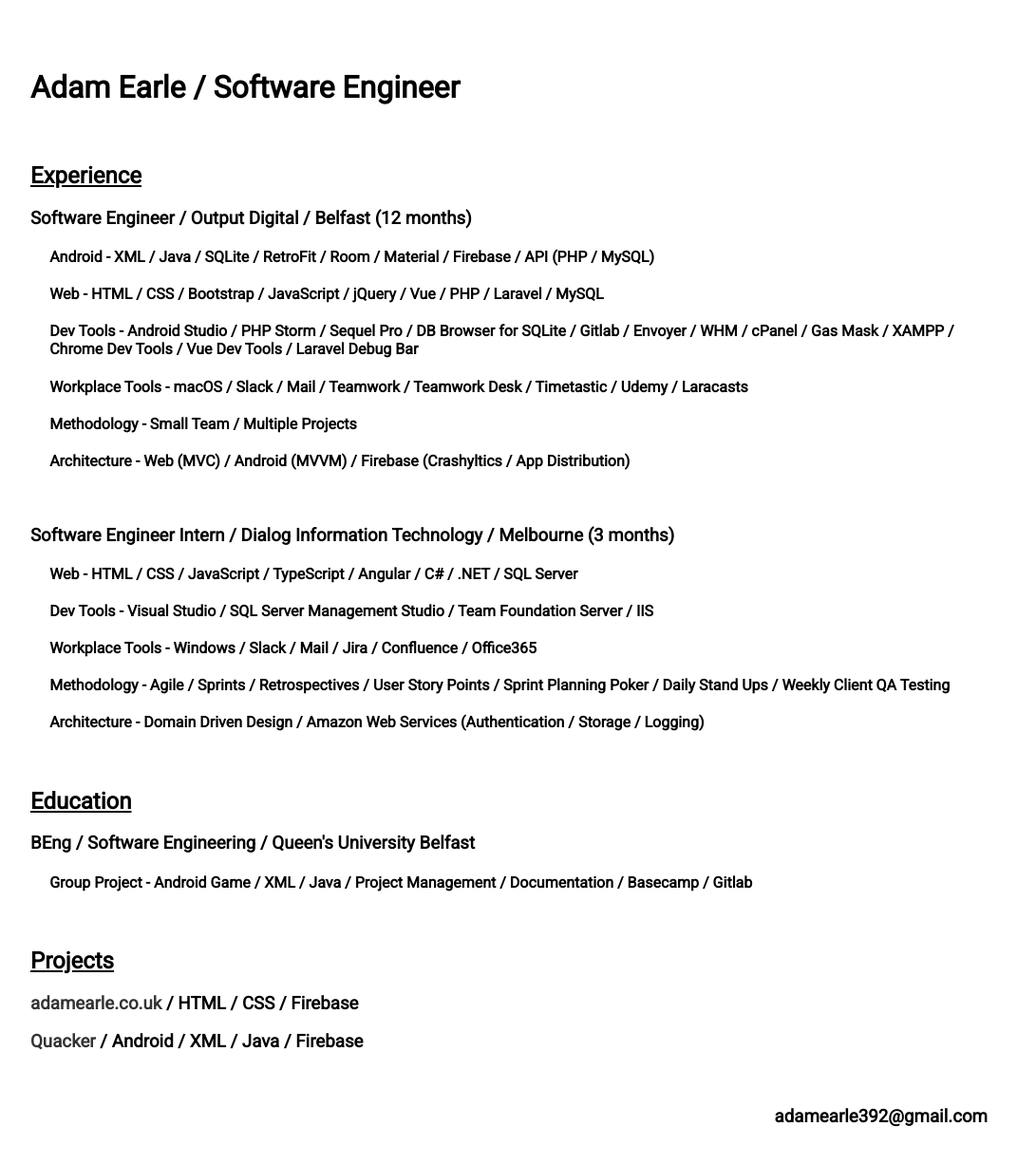
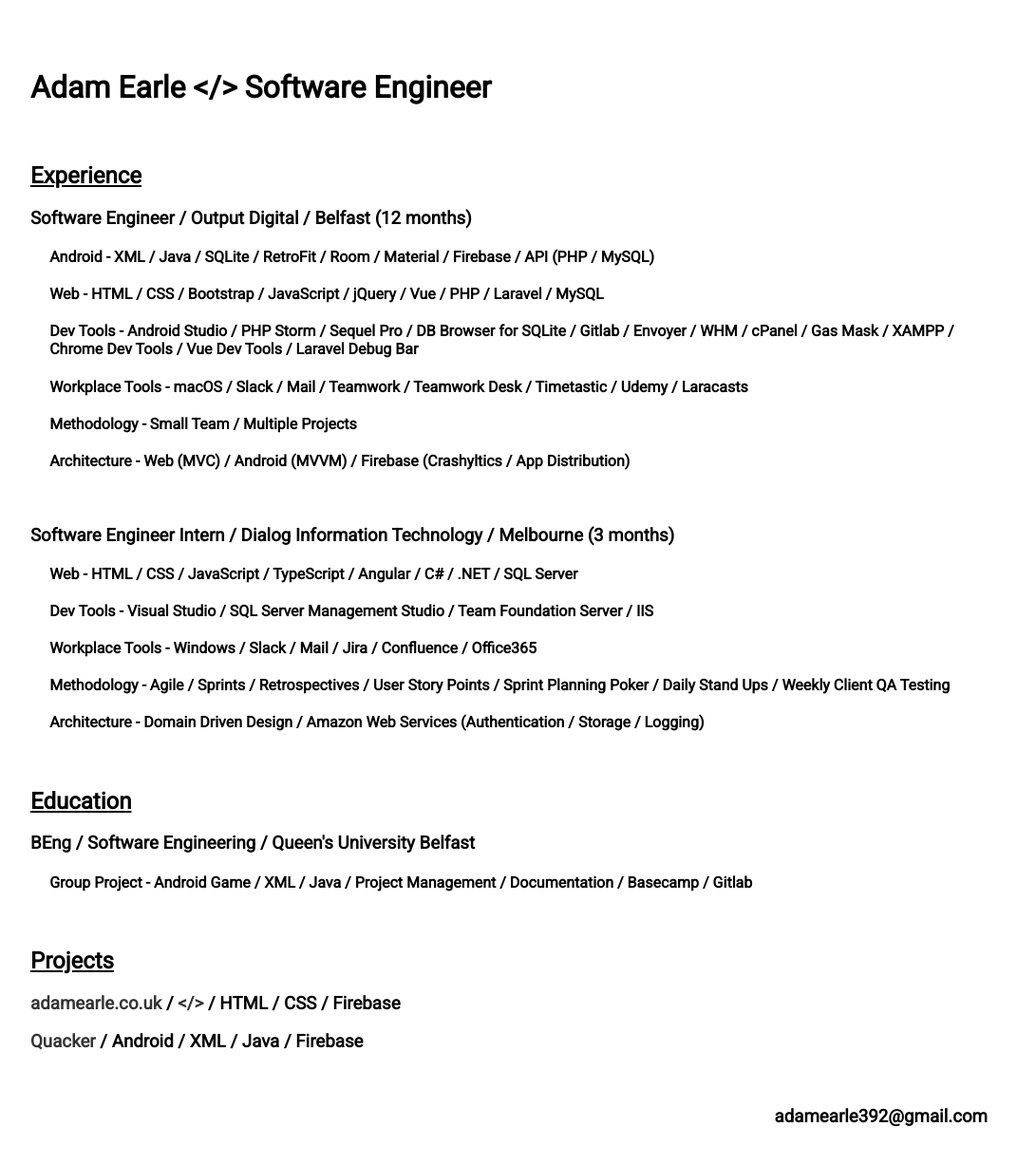
Before and after one commit to adamearle392/adamearle, a plain HTML site: page public/index.html in a window 1280 px wide. Shown: the whole page at 95% size, without its empty margins (104-1175 px from the left). Drawn offline with Linux system fonts and the light colour scheme; some packages are replaced by stand-ins of ours.

Commit message:
personal repo link </>

```diff
--- a/public/index.html
+++ b/public/index.html
@@ -19,7 +19,7 @@
 </head>
 
 <body>
-    <h1>Adam Earle / Software Engineer</h1>
+    <h1>Adam Earle &lt;/&gt; Software Engineer</h1>
     <br>
 
     <h2>Experience</h2>
@@ -46,7 +46,8 @@
     <br>
 
     <h2>Projects</h2>
-    <h3><a href="https://adamearle.co.uk">adamearle.co.uk</a> / HTML / CSS / Firebase</h3>
+    <h3><a href="https://adamearle.co.uk">adamearle.co.uk</a> /
+        <a href="https://github.com/adamearle392/adamearle">&lt;/&gt;</a> / HTML / CSS / Firebase</h3>
     <h3><a href="https://github.com/adamearle392/Quacker">Quacker</a> / Android / XML / Java / Firebase</h3>
     <br>
 
```
